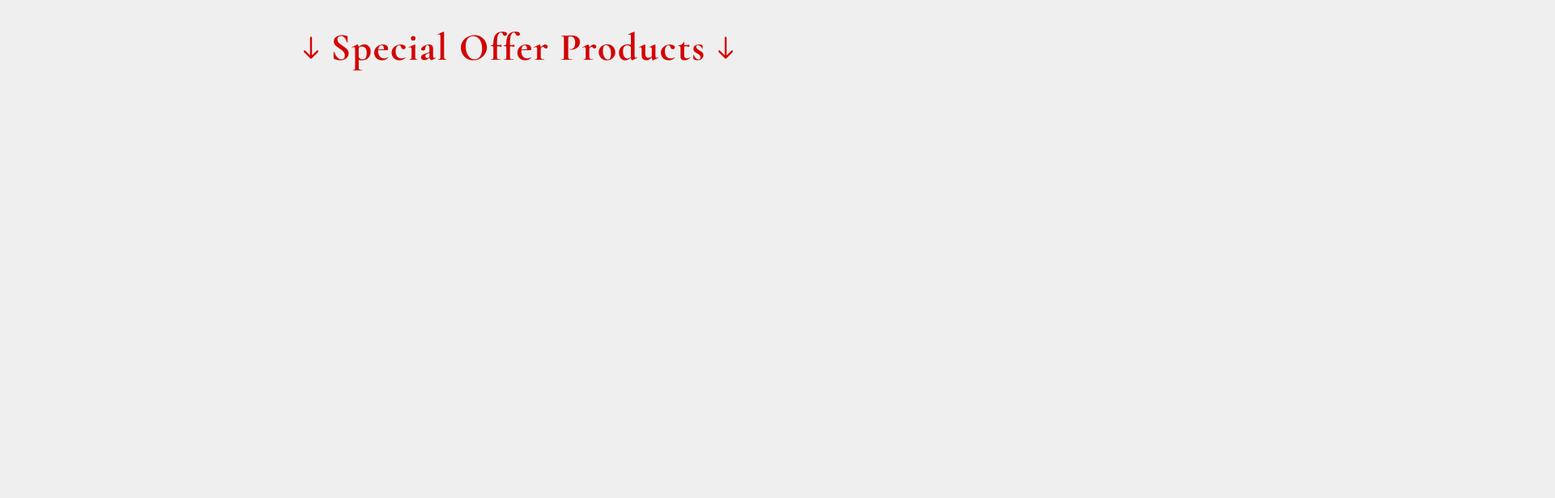
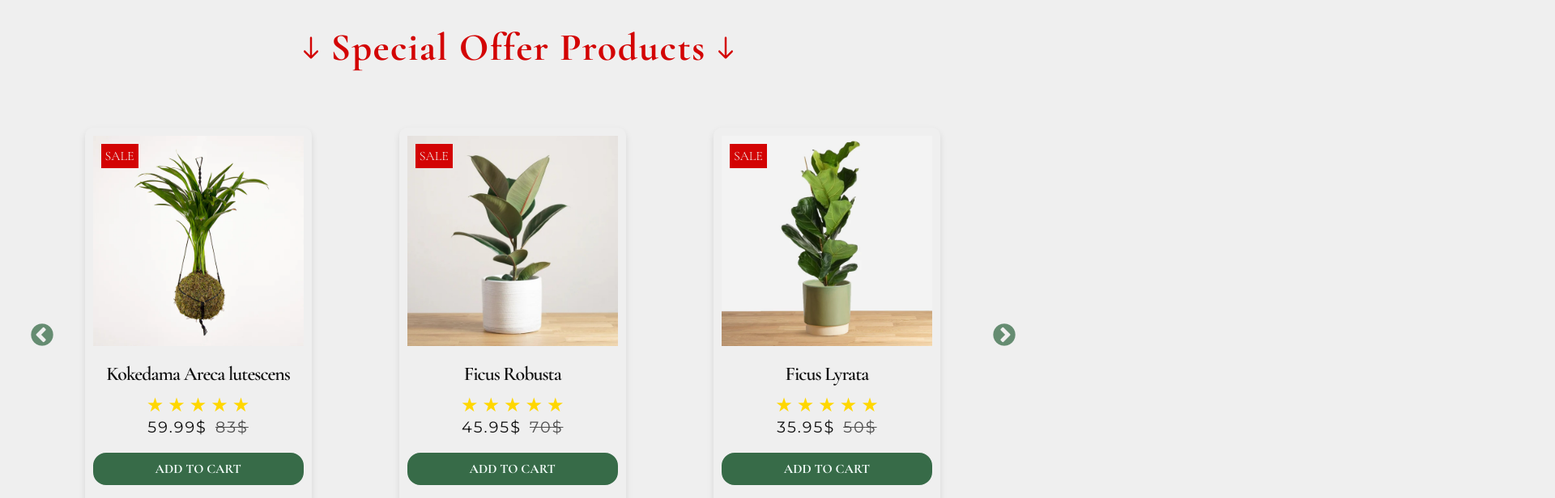
Before and after one commit to nataliiacat/RootStore, a React (Vite) app: page / in a window 1280 px wide. Shown: the part 3580-4196 px from the top of the page at 81% size, 1920 px wide, since content can reach past the window. Built offline with nearby package versions, Linux system fonts and the light colour scheme.

Commit message:
add styles for sale section

```diff
--- a/src/components/SaleSection/SaleSection.css
+++ b/src/components/SaleSection/SaleSection.css
@@ -11,6 +11,83 @@
   font-size: 3rem;
 }
 
+.SaleSection .product-list {
+  display: block;
+}
+
+.SaleSection .product-list .product-cart {
+  width: 100%;
+}
+
+.slick-list {
+  height: auto;
+  padding: 30px 15px;
+  margin-bottom: 30px;
+}
+
+.slick-track {
+  display: flex;
+  gap: 20px;
+  width: 100%;
+  align-items: stretch;
+}
+
+.slick-slider {
+  display: flex;
+  justify-content: center;
+  align-items: center;
+}
+
+.slick-slider div {
+  display: flex;
+  align-items: center;
+  justify-content: center;
+  width: 100%;
+}
+
+.slick-prev,
+.slick-next {
+  font-size: 0 !important;
+}
+
+.slick-next {
+  right: -20px;
+}
+
+.slick-prev {
+  left: -20px;
+}
+
+.slick-prev:hover,
+.slick-prev:focus,
+.slick-next:hover,
+.slick-next:focus {
+  color: var(--secondary-accent-color);
+  font-size: 2rem;
+}
+
+.slick-prev:before,
+.slick-next:before {
+  color: var(--accent-color);
+  font-size: 2rem;
+}
+
+.slick-slider .product-cart {
+  width: 100%;
+}
+
+@media (max-width: 1200px) {
+  .slick-next {
+    right: 2%;
+    z-index: 2;
+  }
+
+  .slick-prev {
+    left: 2%;
+    z-index: 2;
+  }
+}
+
 @media (max-width: 480px) {
   .SaleSection .title .icon {
     font-size: 2rem;
```
